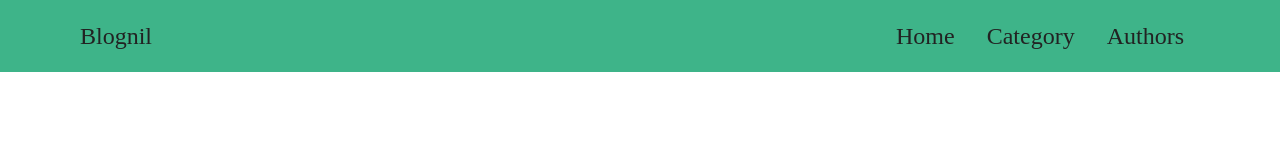
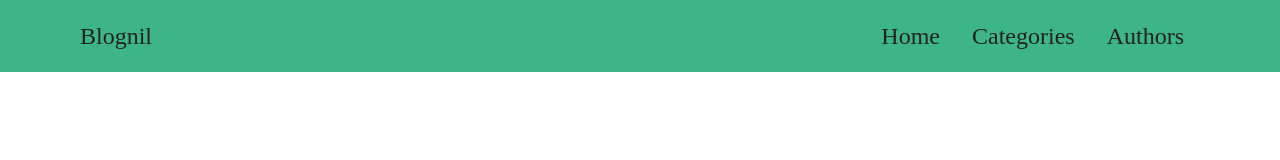
Before and after one commit to l3luescreen/blognil, a Next.js app: page / in a window 1280 px wide. Shown: the top 160 px of the page. Built offline with nearby package versions, Linux system fonts and the light colour scheme; no server answers; a web font is replaced by a local one.

Commit message:
Fix typo from category to categories

```diff
--- a/pages/components/Navbar.tsx
+++ b/pages/components/Navbar.tsx
@@ -51,7 +51,7 @@ const Navbar: NextPage = () => {
                                 className="text-2xl dark:text-white text-normal-dark cursor-pointer"
                                 onClick={() => router.push('/Categories')}
                             >
-                                Category
+                                Categories
                             </span>
                         </li>
                         <li className="mx-4">
```
